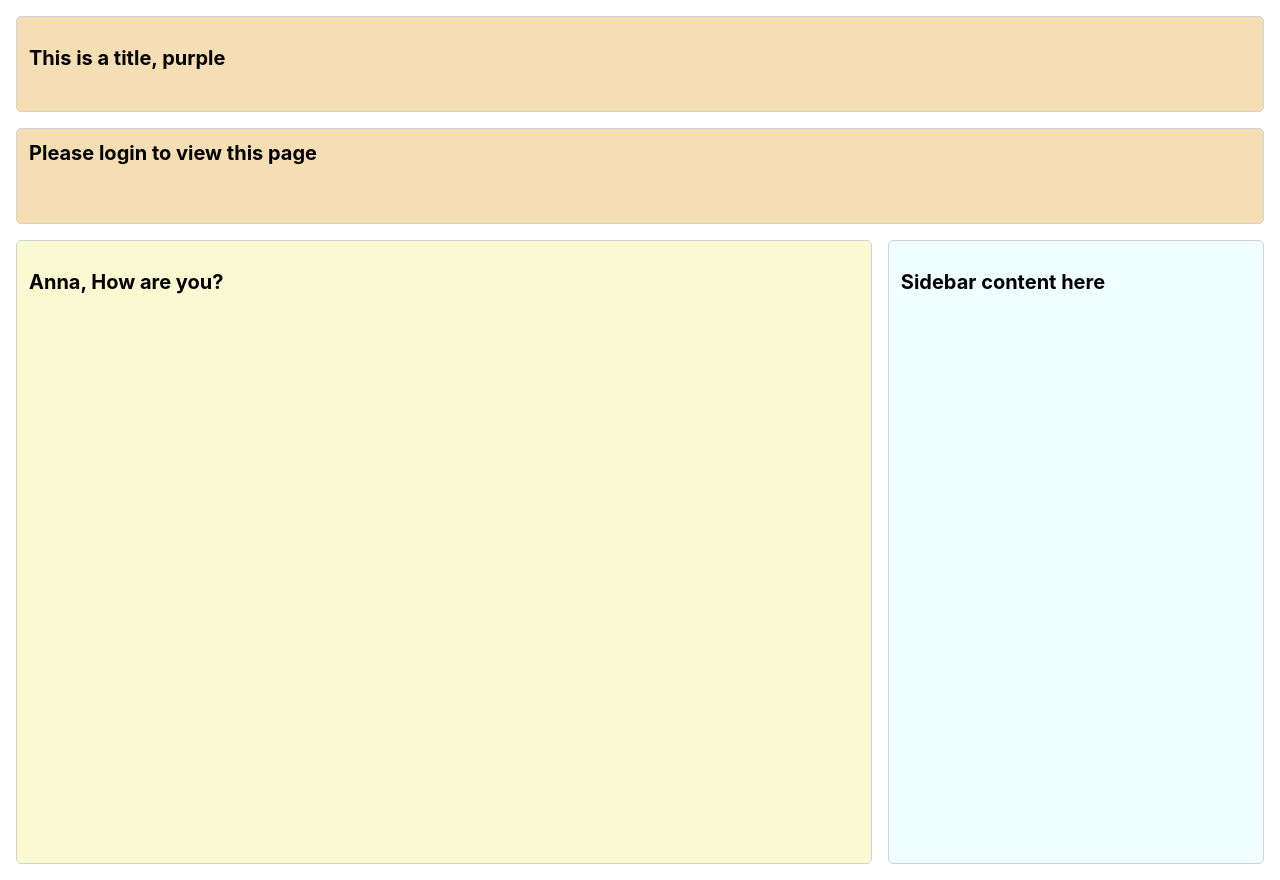
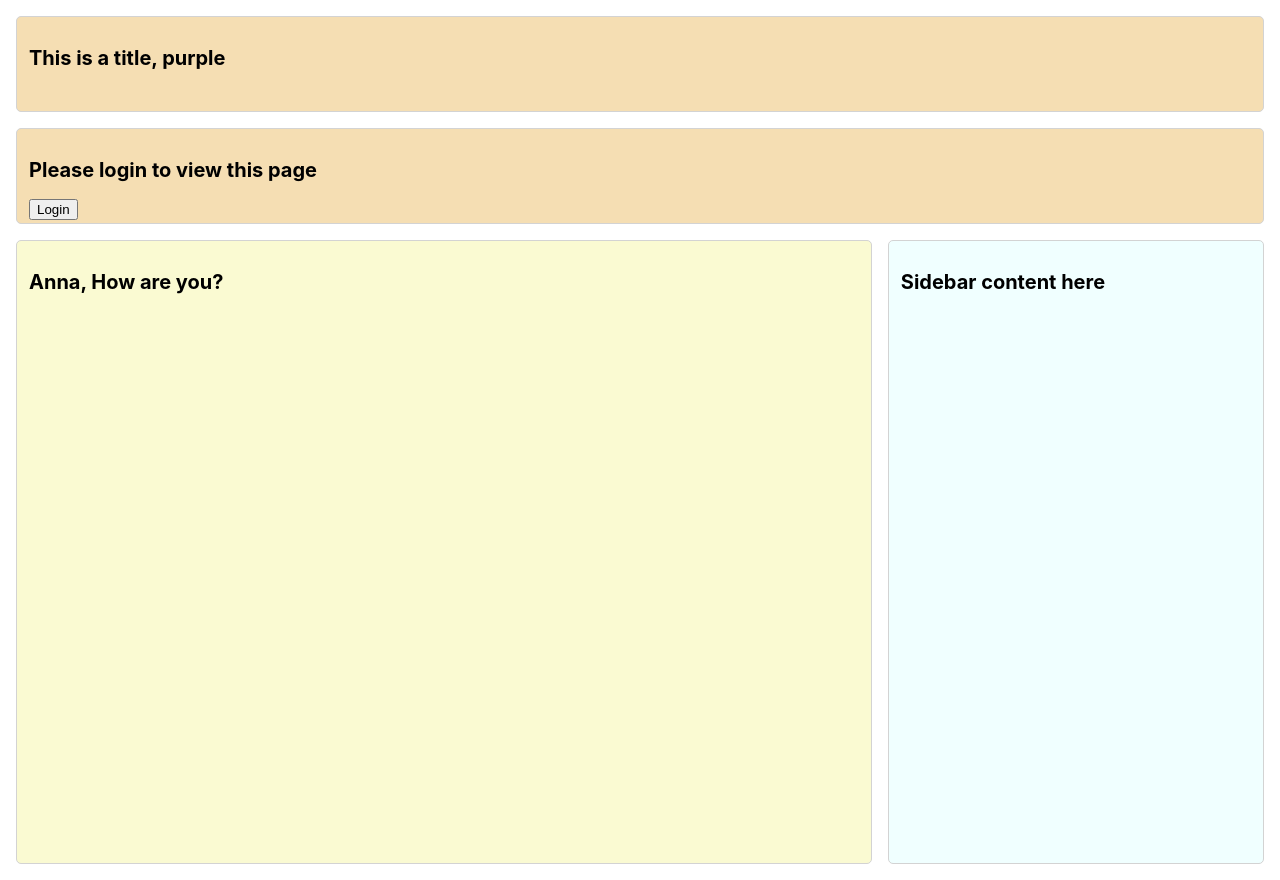
Before and after one commit to LoganKells/meta-front-end-developer, a React (Create React App) app in the folder course-5-react-basics/first-react-app/: page / in a window 1280 px wide. Built offline with nearby package versions, Linux system fonts and the light colour scheme.

Commit message:
Added LoginButton to DisplayLogin component.

```diff
--- a/course-5-react-basics/first-react-app/src/components/DisplayLogin.js
+++ b/course-5-react-basics/first-react-app/src/components/DisplayLogin.js
@@ -1,3 +1,5 @@
+import { LoginButton } from './LoginButton'
+
 /**  Task
 
  1. Create a component called DisplayLogin. DisplayLogin should accept a prop called `status`.
@@ -6,12 +8,19 @@
  If `status` is false, the component should display: "Please login in to view this page!"
  **/
 function DisplayLogin(props) {
+    let loggedIn = props.status
     let message
-    props.status ? message = 'You are currently logged in' : message = 'Please login to view this page'
+    loggedIn ? message = 'You are currently logged in' :
+        message = 'Please login to view this page'
     return (
-        <h2 className={'roundBorder header'}>
-            {message}
-        </h2>
+        <div className={'roundBorder header'}>
+            <h2>
+                {message}
+            </h2>
+            <LoginButton status={loggedIn} />
+
+        </div>
+
     )
 
 }
--- /dev/null
+++ b/course-5-react-basics/first-react-app/src/components/LoginButton.js
@@ -0,0 +1,24 @@
+function clickHandler(loggedIn) {
+    loggedIn = !loggedIn
+}
+
+function LoginButton(props) {
+    let loggedIn = props.status
+    let internalClickHandler = () => {
+        loggedIn = !loggedIn
+        console.log('Login button clicked')
+        console.log('loggedIn: ', loggedIn)
+    }
+    return (
+        <div>
+            <button className={'loginButton'}
+                    type='button'
+                    onClick={internalClickHandler}
+            >
+                Login
+            </button>
+        </div>
+    )
+}
+
+export { LoginButton }
```
